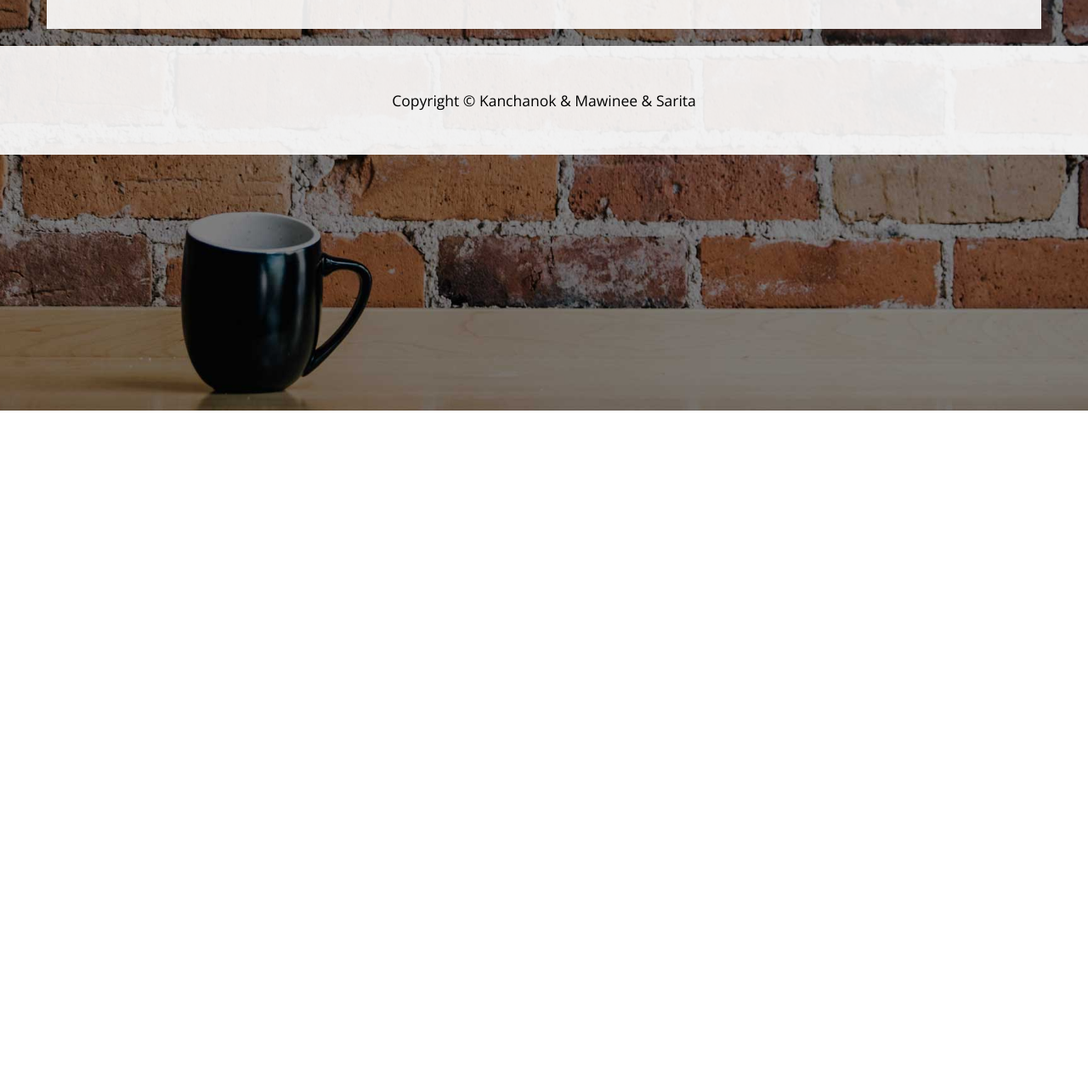
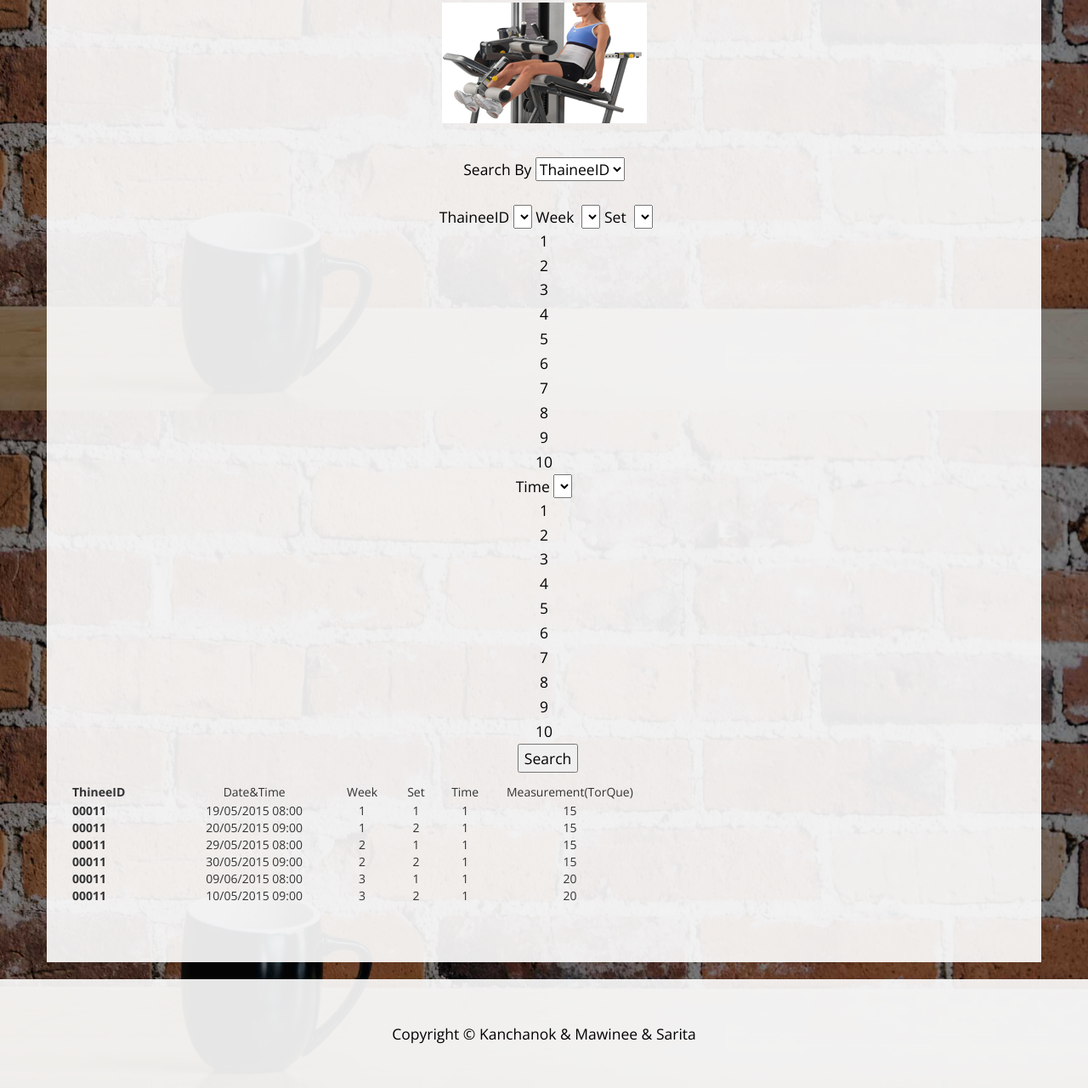
Before and after one commit to 5810121064mawine/Job2, a plain HTML site: page leg.html in a window 1280 px wide. Shown: the part 317-1597 px from the top of the page at 85% size. Before the commit the page ends 800 px from the top, so only its background shows below. Drawn offline with nearby package versions, Linux system fonts and the light colour scheme.

Commit message:
Update leg.html
ได้ทำการอัพเดตข้อมูลเบื้องต้นและตารางข้อมูลเข้าไปโดยที่ยังมีการปรับเปลี่ยนอีกหลายส่วนในหน้าดังกล่าว

```diff
--- a/leg.html
+++ b/leg.html
@@ -75,9 +75,123 @@
 
         <div class="row">
             <div class="box">
-                <div class="col-lg-12 text-center">
+                <div class="col-lg-12 text-center"><img src="img/leg.jpg" width="241" height="142">
+
+				<br><br><br>
+				<form name="form1" method="post" action="">
+				  <p>Search  By
+                    <select name="select" id="select">
+                      <option>ThaineeID</option>
+                      <option>Week</option>
+                      <option>Day</option>
+                      <option>Set</option>
+                      <option>Time</option>
+                    </select>
+                    <br><br>
+			        <label for="select2"></label>
+			      ThaineeID
+			      <select name="select2" id="select2">
+			        </select>
+			      Week
+				  <label for="select3"></label>
+				  <select name="select3" id="select3">
+				    </select>
+				  Set
+				  <label for="select4"></label>
+				  <select name="select4" id="select4">
+				    <select>
+				    <option >1</option>
+				    </
+
+				    <option>2</option>
+				    <option>3</option>
+				    <option>4</option>
+				    <option>5</option>
+				    <option>6</option>
+				    <option>7</option>
+				    <option>8</option>
+				    <option>9</option>
+				    <option>10</option>
+				    </select>
+				  Time
+				  <select name="select5" id="select5">
+				    <select>
+				    <option >1</option>
+				    </
 
 
+				    <option>2</option>
+				    <option>3</option>
+				    <option>4</option>
+				    <option>5</option>
+				    <option>6</option>
+				    <option>7</option>
+				    <option>8</option>
+				    <option>9</option>
+				    <option>10</option>
+				    </select>
+				  &nbsp;&nbsp;<input name="button" type="submit" id="button" value="Search">
+				  </p>
+				  <table width="679" border="0">
+				    <tr>
+				      <th width="118" height="25" scope="row">ThineeID</th>
+				      <td width="176">Date&amp;Time</td>
+				      <td width="68">Week</td>
+				      <td width="54">Set</td>
+				      <td width="57">Time</td>
+				      <td width="180">Measurement(TorQue)</td>
+			        </tr>
+				    <tr>
+				      <th scope="row">00011</th>
+				      <td>19/05/2015 08:00</td>
+				      <td>1</td>
+				      <td>1</td>
+				      <td>1</td>
+				      <td>15</td>
+			        </tr>
+				    <tr>
+				      <th scope="row">00011</th>
+				      <td>20/05/2015 09:00</td>
+				      <td>1</td>
+				      <td>2</td>
+				      <td>1</td>
+				      <td>15</td>
+			        </tr>
+				    <tr>
+				      <th scope="row">00011</th>
+				      <td>29/05/2015 08:00</td>
+				      <td>2</td>
+				      <td>1</td>
+				      <td>1</td>
+				      <td>15</td>
+			        </tr>
+				    <tr>
+				      <th scope="row">00011</th>
+				      <td>30/05/2015 09:00</td>
+				      <td>2</td>
+				      <td>2</td>
+				      <td>1</td>
+				      <td>15</td>
+			        </tr>
+				    <tr>
+				      <th scope="row">00011</th>
+				      <td>09/06/2015 08:00</td>
+				      <td>3</td>
+				      <td>1</td>
+				      <td>1</td>
+				      <td>20</td>
+			        </tr>
+				    <tr>
+				      <th scope="row">00011</th>
+				      <td>10/05/2015 09:00</td>
+				      <td>3</td>
+				      <td>2</td>
+				      <td>1</td>
+				      <td>20</td>
+			        </tr>
+			      </table>
+				  <p>&nbsp;</p>
+				</form>
 
 
 
```
